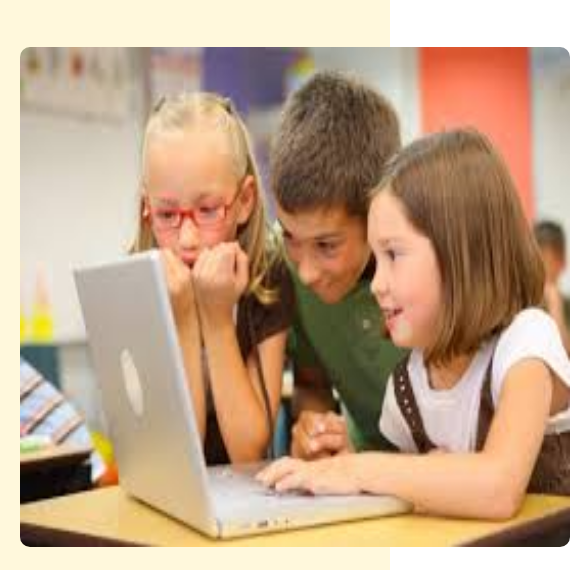
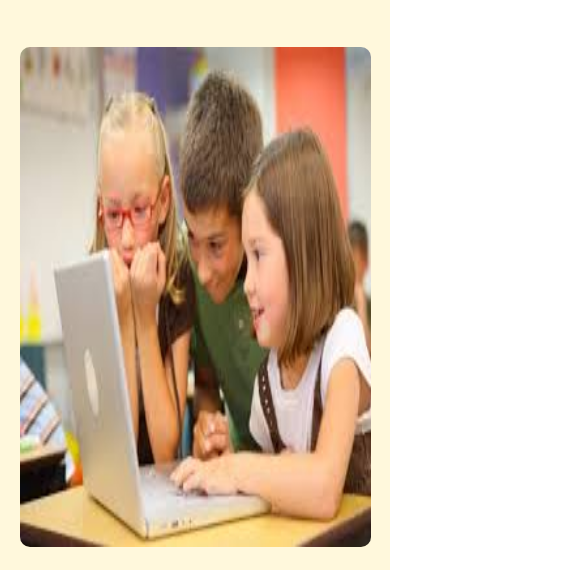
Before and after one commit to TollyG/code.html_css, a plain HTML site: page index.html in a window 390 px wide. Shown: the part 473-1060 px from the top of the page, 570 px wide, since content can reach past the window. Drawn offline with Linux system fonts and the light colour scheme.

Commit message:
Add files via upload

```diff
--- a/index.html
+++ b/index.html
@@ -47,7 +47,7 @@
                     </div>
                 </div>
                 <div>
-                    <img src="./Images/images1.jpeg" alt="images1" class="img">
+                    <img src="./Images/images1.jpeg" alt="images1" class="img" id="img">
                 </div>
             </div>
         </div>
@@ -81,7 +81,7 @@
                 </div>
             </div>
             <div>
-                <img src="./Images/images3.jpeg" alt="images3" class="img">
+                <img src="./Images/images3.jpeg" alt="images3" class="img" id="img">
             </div>
         </div>
         <div class="main">
--- a/style.css
+++ b/style.css
@@ -146,6 +146,9 @@ li{
 }
 
 @media screen and (max-width: 900px) {
+    body{
+        max-width: 100%;
+    }
     .subheading{
     display: flex;
     flex-direction: column;
@@ -159,8 +162,11 @@ li{
     }
     .img{
     border-radius: 10px;
-    width: 550px;
+    width: 450px;
     height: 500px;
+    }
+    #img{
+        max-width: 100%;
     }
     .second-heading{
     padding: 5%;
```
